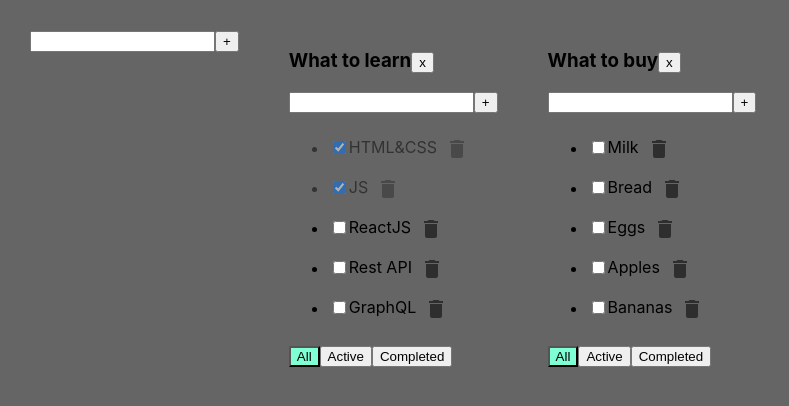
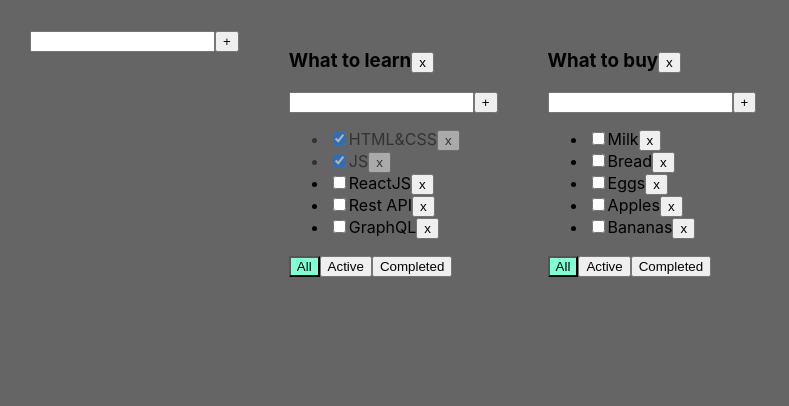
Before and after one commit to AntonRybakou/todo-list, a React (Create React App) app: page / in a window 1280 px wide. Shown: the top 406 px of the page, without its empty margins (0-789 px from the left). Built offline with nearby package versions, Linux system fonts and the light colour scheme.

Commit message:
feat: remove @mui

```diff
--- a/package.json
+++ b/package.json
@@ -3,10 +3,6 @@
   "version": "0.1.0",
   "private": true,
   "dependencies": {
-    "@emotion/react": "^11.9.0",
-    "@emotion/styled": "^11.8.1",
-    "@mui/icons-material": "^5.6.2",
-    "@mui/material": "^5.6.4",
     "@testing-library/jest-dom": "^4.2.4",
     "@testing-library/react": "^9.3.2",
     "@testing-library/user-event": "^7.1.2",
--- a/src/ToDoList.tsx
+++ b/src/ToDoList.tsx
@@ -2,9 +2,6 @@ import React from 'react';
 import {FilterValuesType} from "./App";
 import {EditableSpan} from "./components/EditableSpan";
 import {Fullinput} from "./components/Fullinput";
-import {IconButton} from "@mui/material";
-import DeleteIcon from '@mui/icons-material/Delete';
-
 
 export type TaskType = {
     id: string,
@@ -65,10 +62,7 @@ export const ToDoList: React.FC<PropsType> = (props) => {
                             return <li key={t.id} className={t.isDone ? "is-done" : ""}>
                                 <input type="checkbox" onChange={onChangeHandler} checked={t.isDone}/>
                                 <EditableSpan title={t.title} callBack={(newTitle) => editTaskHandler(t.id, newTitle)}/>
-                                {/*<button onClick={onClickHandler}>x</button>*/}
-                                <IconButton onClick={onClickHandler} aria-label="delete">
-                                    <DeleteIcon />
-                                </IconButton>
+                                <button onClick={onClickHandler}>x</button>
                             </li>
                         }
                     )}
```
Also changed, not shown: 1 other file (tests, documents, lock files or other folders).
